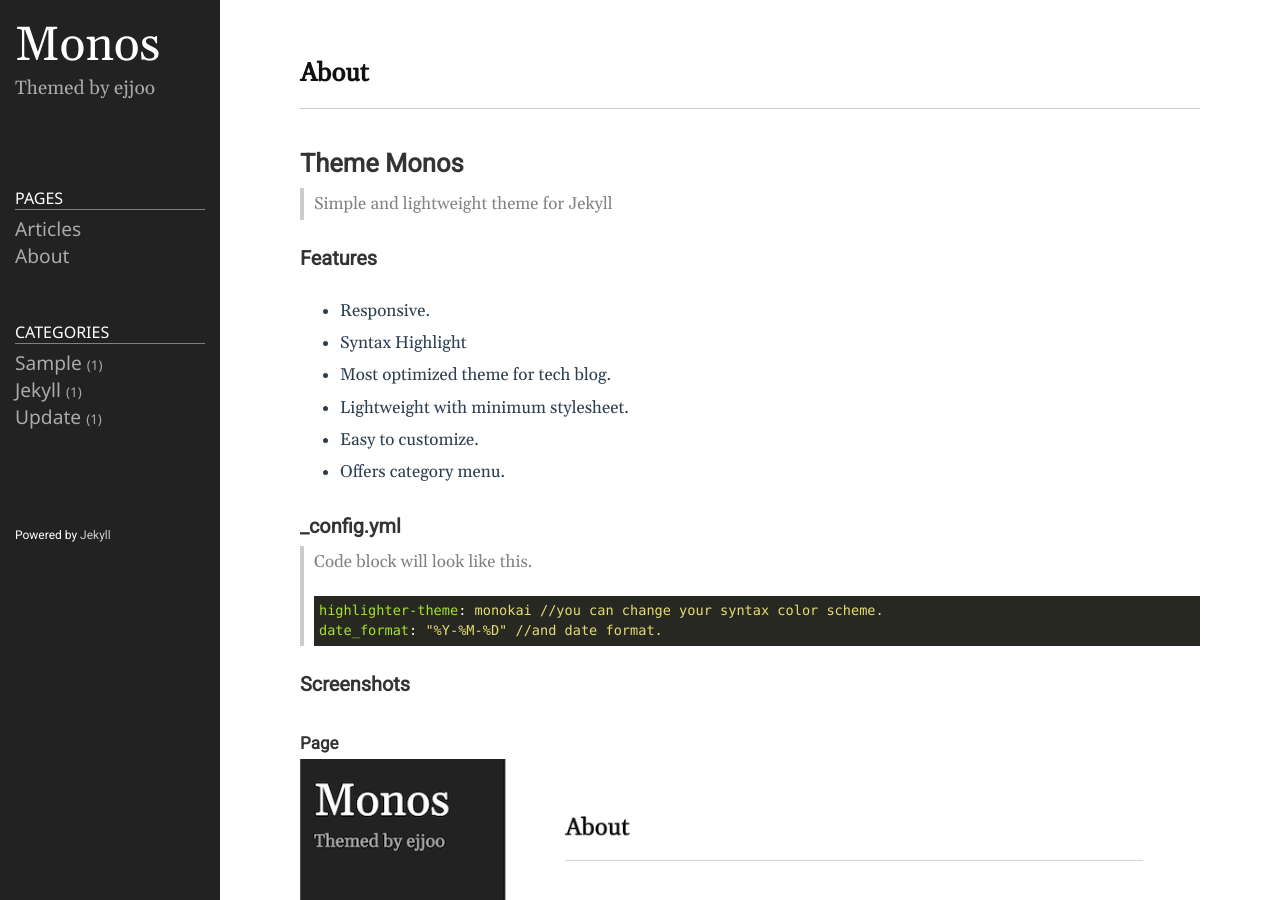
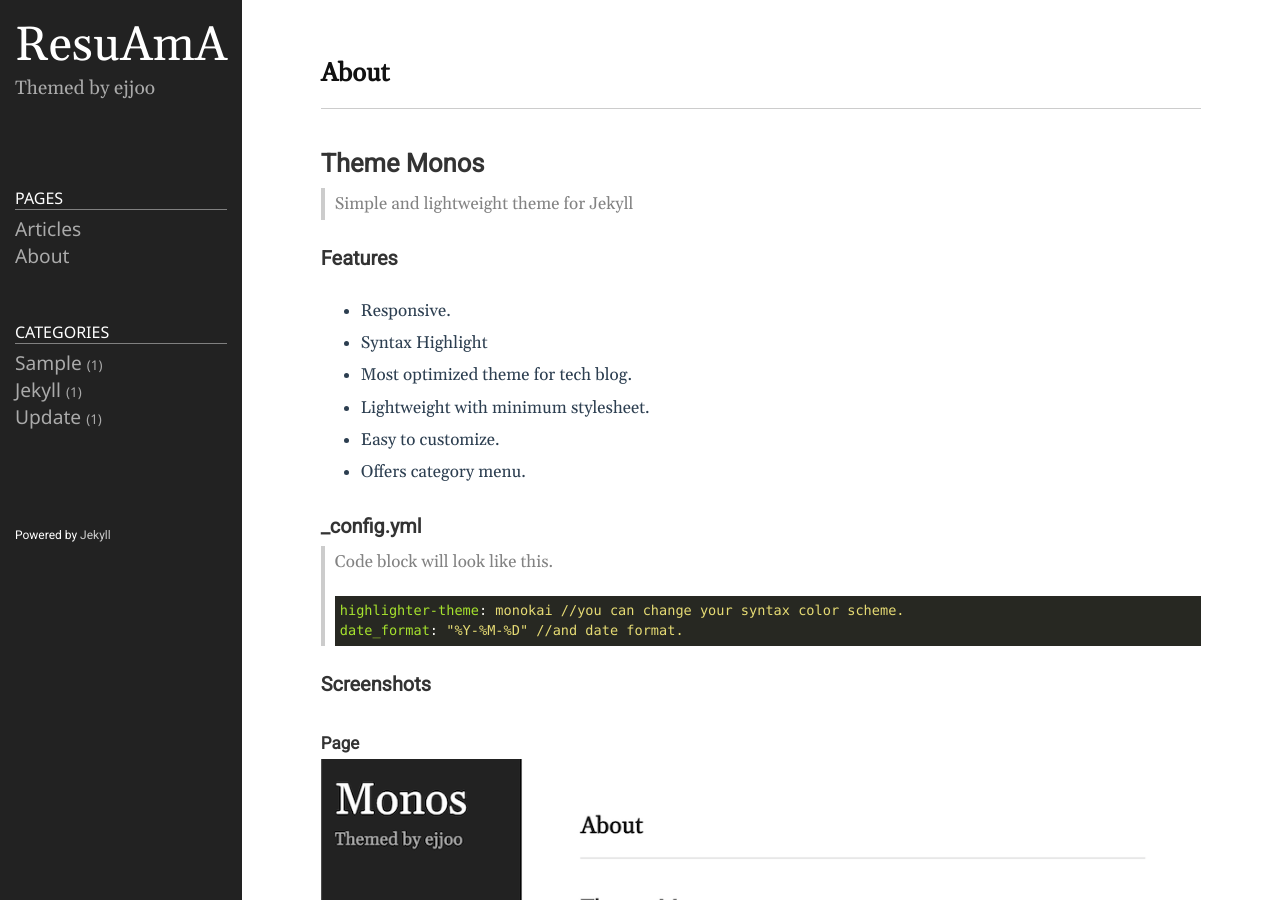
Before and after one commit to ResuAmA/ResuAmA.github.io, a Jekyll site: the page built from README.md, in a window 1280 px wide and 900 px high. Built offline with Jekyll 4.4.1, drawn with Linux system fonts in a browser that asks for light colours.

Commit message:
Update _config.yml

```diff
--- a/_config.yml
+++ b/_config.yml
@@ -18,13 +18,13 @@
 # You can create any custom variable you would like, and they will be accessible
 # in the templates via {{ site.myvariable }}.
 
-title: Monos
-email: ejjoo7994@gmail.com
+title: ResuAmA
+email: joseph12345678996@gmail.com
 description: >- # this means to ignore newlines until "baseurl:"
   Themed by ejjoo
 # baseurl: "/" # the subpath of your site, e.g. /blog
-# url: "http://ejjoo.github.io" # the base hostname & protocol for your site, e.g. http://example.com
-github_username: ejjoo
+url: "http://ResuAmA.github.io" # the base hostname & protocol for your site, e.g. http://example.com
+github_username: ResuAmA
 highlighter: rouge
 svg:
   optimize: true
```
